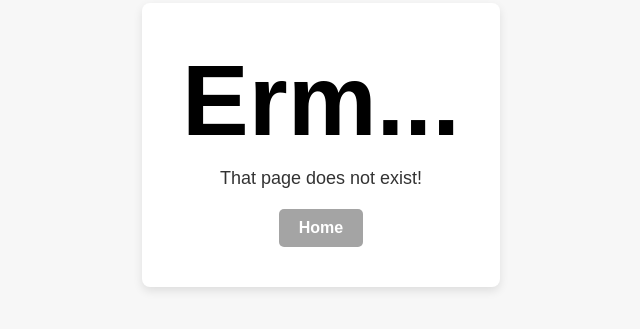
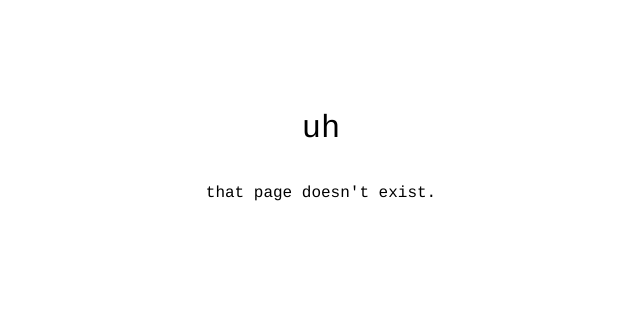
Before and after one commit to SilentSkiess/silentskiess.github.io, a plain HTML site: page 404.html in a window 1280 px wide. Shown: the part 255-584 px from the top of the page, without its empty margins (319-959 px from the left). Drawn offline with Linux system fonts and the light colour scheme.

Commit message:
Update 404.html

```diff
--- a/404.html
+++ b/404.html
@@ -1,66 +1,65 @@
 <!DOCTYPE html>
 <html lang="en">
   <head>
-    <meta charset="UTF-8">
-    <meta name="viewport" content="width=device-width, initial-scale=1.0">
+    <meta charset="UTF-8" />
+    <meta name="viewport" content="width=device-width, initial-scale=1.0" />
     <title>404</title>
     <style>
-        * {
-            margin: 0;
-            padding: 0;
-            box-sizing: border-box;
+      body {
+        font-family: courier;
+        text-align: center;
+        font-size: 16px;
+        display: flex;
+        flex-direction: column;
+        justify-content: center;
+        min-height: 100vh;
+        overflow-y: hidden;
+      }
+      main {
+        gap: 25px;
+        width: 800px;
+        height: 450px;
+        margin: 0 auto;
+        display: flex;
+        align-items: center;
+      }
+      left {
+        display: block;
+        width: 400px;
+      }
+      h1 {
+        font-weight: normal;
+      }
+      updates {
+        position: absolute;
+        left: 1vw;
+        top: 2vh;
       }
 
-        body {
-            font-family: Arial, sans-serif;
-            background-color: #f7f7f7;
-            display: flex;
-            justify-content: center;
-            align-items: center;
-            height: 100vh;
+      details {
+        font-size: 16px;
+        overflow-y: scroll;
+        height: 200px;
+        width: 300px;
+        text-align: left;
+        font-size: smaller;
       }
 
-        .container {
-            text-align: center;
-            background-color: #fff;
-            padding: 40px;
-            border-radius: 8px;
-            box-shadow: 0 4px 10px rgba(0, 0, 0, 0.1);
-        }
-
-        .error-code {
-            font-size: 100px;
-            color: #000;
-            font-weight: bold;
-        }
-
-        .message {
-            font-size: 18px;
-            margin-top: 10px;
-            color: #333;
-        }
-
-        .home-link {
-            display: inline-block;
-            margin-top: 20px;
-            padding: 10px 20px;
-            background-color: #A4A4A4;
-            color: white;
-            text-decoration: none;
-            border-radius: 5px;
-            font-weight: bold;
-        }
-
-        .home-link:hover {
-            background-color: #666666;
+      #lastupdated {
+        font-size: smaller;
       }
     </style>
   </head>
-<body>
-    <div class="container">
-        <h1 class="error-code">Erm...</h1>
-        <p class="message">That page does not exist!</p>
-        <a href="/" class="home-link">Home</a>
-    </div>
+        <h1>uh</h1>
+        <p>
+          that page doesn't exist.
+        </p>
+    <script>
+      document.addEventListener("DOMContentLoaded", function () {
+        const date = new Date();
+        document.getElementById("lastupdated").textContent = date.toLocaleDateString();
+      });
+    </script>
+    </main>
   </body>
 </html>
```
Lines whose indentation alone changed are shown as unchanged.
